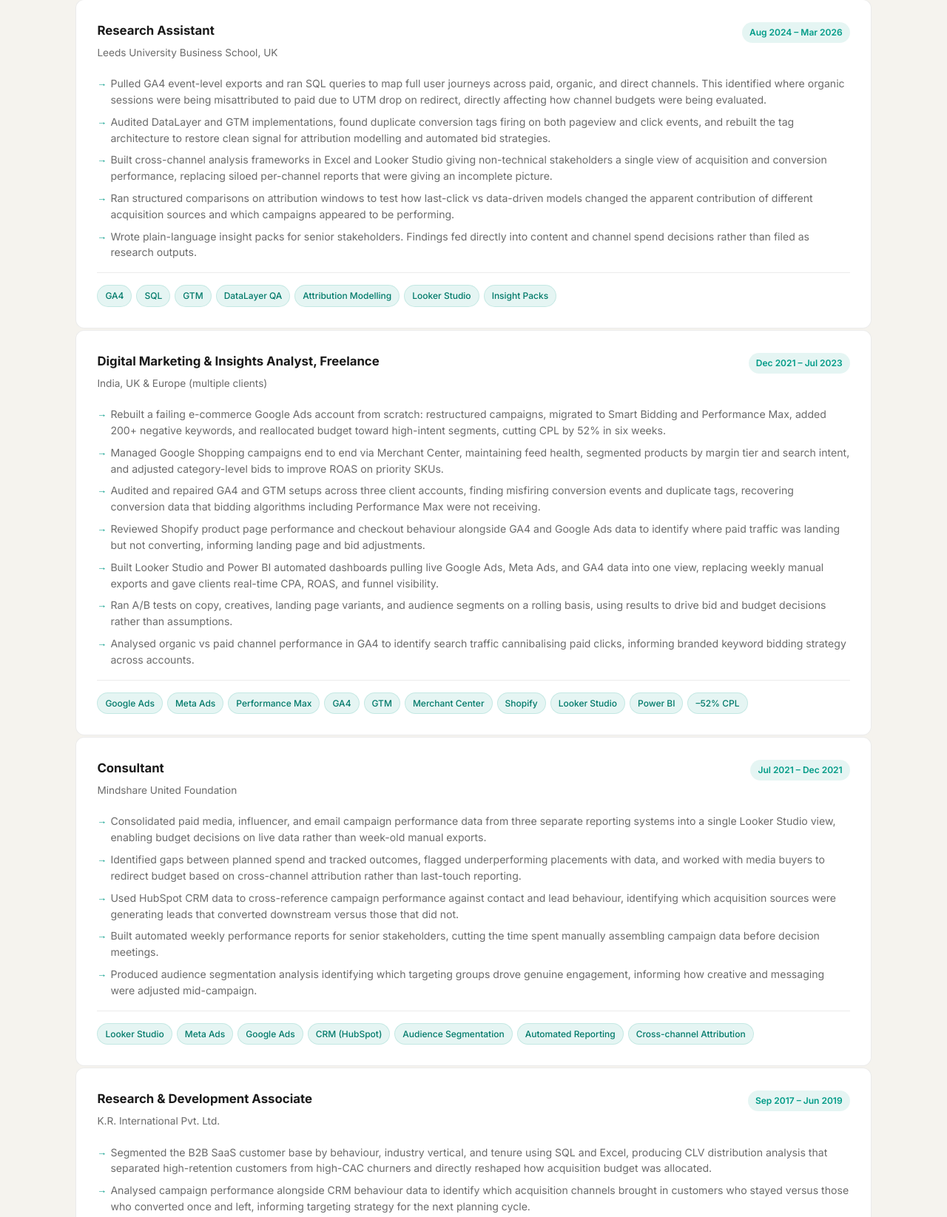
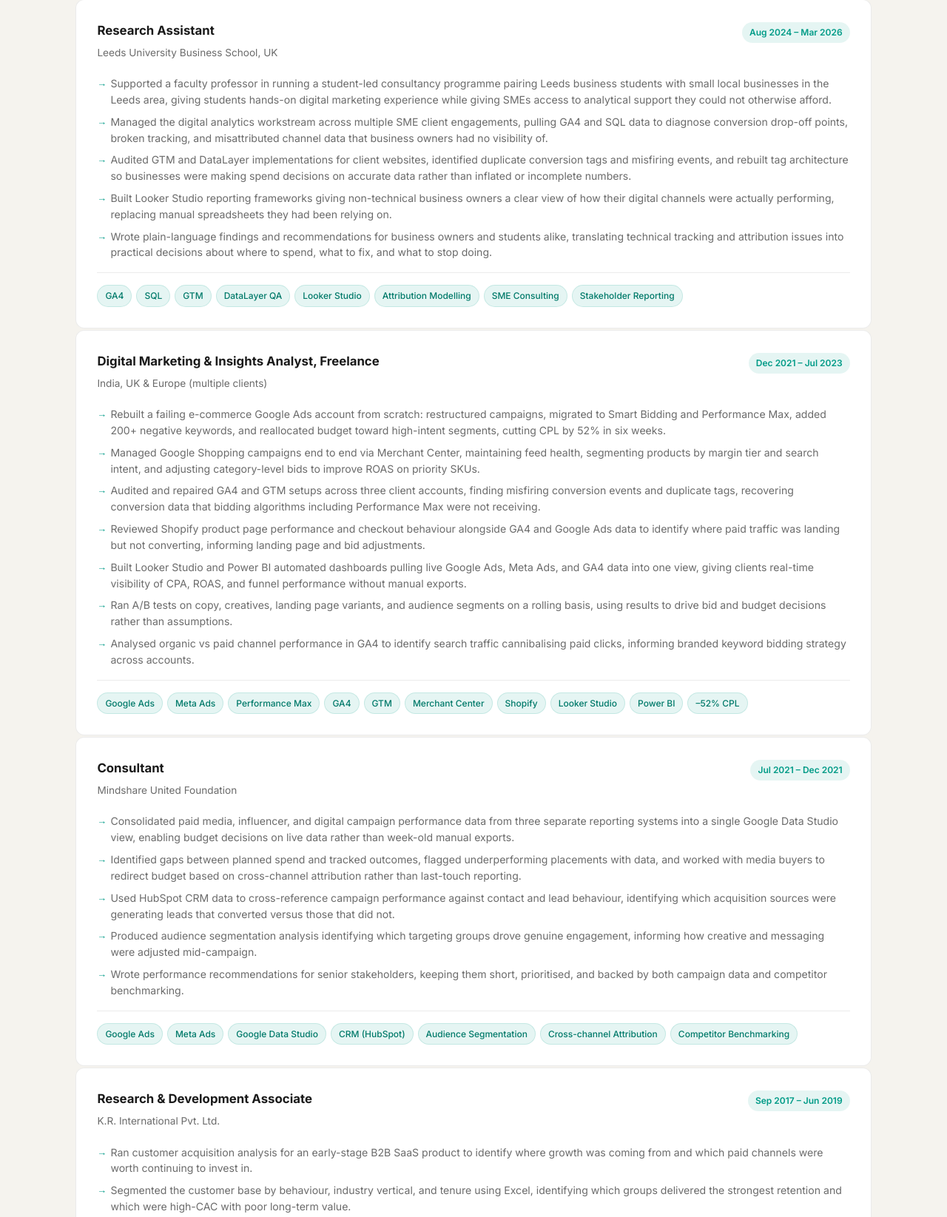
Before and after one commit to akshayrahar/akshayrahar.github.io, a plain HTML site: page index.html in a window 1280 px wide. Shown: the part 1972-3617 px from the top of the page at 74% size. Drawn offline with Linux system fonts and the light colour scheme.

Commit message:
Add files via upload

```diff
--- a/index.html
+++ b/index.html
@@ -906,19 +906,17 @@
         </div>
         <div class="exp-body">
           <ul class="exp-bullets">
-            <li>Pulled GA4 event-level exports and ran SQL queries to map full user journeys across paid, organic, and direct channels. This identified where organic sessions were being misattributed to paid due to UTM drop on redirect, directly affecting how channel budgets were being evaluated.</li>
-            <li>Audited DataLayer and GTM implementations, found duplicate conversion tags firing on both pageview and click events, and rebuilt the tag architecture to restore clean signal for attribution modelling and automated bid strategies.</li>
-            <li>Built cross-channel analysis frameworks in Excel and Looker Studio giving non-technical stakeholders a single view of acquisition and conversion performance, replacing siloed per-channel reports that were giving an incomplete picture.</li>
-            <li>Ran structured comparisons on attribution windows to test how last-click vs data-driven models changed the apparent contribution of different acquisition sources and which campaigns appeared to be performing.</li>
-            <li>Wrote plain-language insight packs for senior stakeholders. Findings fed directly into content and channel spend decisions rather than filed as research outputs.</li>
+            <li>Supported a faculty professor in running a student-led consultancy programme pairing Leeds business students with small local businesses in the Leeds area, giving students hands-on digital marketing experience while giving SMEs access to analytical support they could not otherwise afford.</li>
+            <li>Managed the digital analytics workstream across multiple SME client engagements, pulling GA4 and SQL data to diagnose conversion drop-off points, broken tracking, and misattributed channel data that business owners had no visibility of.</li>
+            <li>Audited GTM and DataLayer implementations for client websites, identified duplicate conversion tags and misfiring events, and rebuilt tag architecture so businesses were making spend decisions on accurate data rather than inflated or incomplete numbers.</li>
+            <li>Built Looker Studio reporting frameworks giving non-technical business owners a clear view of how their digital channels were actually performing, replacing manual spreadsheets they had been relying on.</li>
+            <li>Wrote plain-language findings and recommendations for business owners and students alike, translating technical tracking and attribution issues into practical decisions about where to spend, what to fix, and what to stop doing.</li>
           </ul>
           <div class="exp-skills-row">
-            <span class="tag">GA4</span><span class="tag">SQL</span><span class="tag">GTM</span><span class="tag">DataLayer QA</span><span class="tag">Attribution Modelling</span><span class="tag">Looker Studio</span><span class="tag">Insight Packs</span>
+            <span class="tag">GA4</span><span class="tag">SQL</span><span class="tag">GTM</span><span class="tag">DataLayer QA</span><span class="tag">Looker Studio</span><span class="tag">Attribution Modelling</span><span class="tag">SME Consulting</span><span class="tag">Stakeholder Reporting</span>
           </div>
         </div>
       </div>
-
-
 
       <!-- Freelance -->
       <div class="exp-item">
@@ -932,10 +930,10 @@
         <div class="exp-body">
           <ul class="exp-bullets">
             <li>Rebuilt a failing e-commerce Google Ads account from scratch: restructured campaigns, migrated to Smart Bidding and Performance Max, added 200+ negative keywords, and reallocated budget toward high-intent segments, cutting CPL by 52% in six weeks.</li>
-            <li>Managed Google Shopping campaigns end to end via Merchant Center, maintaining feed health, segmented products by margin tier and search intent, and adjusted category-level bids to improve ROAS on priority SKUs.</li>
+            <li>Managed Google Shopping campaigns end to end via Merchant Center, maintaining feed health, segmenting products by margin tier and search intent, and adjusting category-level bids to improve ROAS on priority SKUs.</li>
             <li>Audited and repaired GA4 and GTM setups across three client accounts, finding misfiring conversion events and duplicate tags, recovering conversion data that bidding algorithms including Performance Max were not receiving.</li>
             <li>Reviewed Shopify product page performance and checkout behaviour alongside GA4 and Google Ads data to identify where paid traffic was landing but not converting, informing landing page and bid adjustments.</li>
-            <li>Built Looker Studio and Power BI automated dashboards pulling live Google Ads, Meta Ads, and GA4 data into one view, replacing weekly manual exports and gave clients real-time CPA, ROAS, and funnel visibility.</li>
+            <li>Built Looker Studio and Power BI automated dashboards pulling live Google Ads, Meta Ads, and GA4 data into one view, giving clients real-time visibility of CPA, ROAS, and funnel performance without manual exports.</li>
             <li>Ran A/B tests on copy, creatives, landing page variants, and audience segments on a rolling basis, using results to drive bid and budget decisions rather than assumptions.</li>
             <li>Analysed organic vs paid channel performance in GA4 to identify search traffic cannibalising paid clicks, informing branded keyword bidding strategy across accounts.</li>
           </ul>
@@ -956,14 +954,14 @@
         </div>
         <div class="exp-body">
           <ul class="exp-bullets">
-            <li>Consolidated paid media, influencer, and email campaign performance data from three separate reporting systems into a single Looker Studio view, enabling budget decisions on live data rather than week-old manual exports.</li>
+            <li>Consolidated paid media, influencer, and digital campaign performance data from three separate reporting systems into a single Google Data Studio view, enabling budget decisions on live data rather than week-old manual exports.</li>
             <li>Identified gaps between planned spend and tracked outcomes, flagged underperforming placements with data, and worked with media buyers to redirect budget based on cross-channel attribution rather than last-touch reporting.</li>
-            <li>Used HubSpot CRM data to cross-reference campaign performance against contact and lead behaviour, identifying which acquisition sources were generating leads that converted downstream versus those that did not.</li>
-            <li>Built automated weekly performance reports for senior stakeholders, cutting the time spent manually assembling campaign data before decision meetings.</li>
+            <li>Used HubSpot CRM data to cross-reference campaign performance against contact and lead behaviour, identifying which acquisition sources were generating leads that converted versus those that did not.</li>
             <li>Produced audience segmentation analysis identifying which targeting groups drove genuine engagement, informing how creative and messaging were adjusted mid-campaign.</li>
+            <li>Wrote performance recommendations for senior stakeholders, keeping them short, prioritised, and backed by both campaign data and competitor benchmarking.</li>
           </ul>
           <div class="exp-skills-row">
-            <span class="tag">Looker Studio</span><span class="tag">Meta Ads</span><span class="tag">Google Ads</span><span class="tag">CRM (HubSpot)</span><span class="tag">Audience Segmentation</span><span class="tag">Automated Reporting</span><span class="tag">Cross-channel Attribution</span>
+            <span class="tag">Google Ads</span><span class="tag">Meta Ads</span><span class="tag">Google Data Studio</span><span class="tag">CRM (HubSpot)</span><span class="tag">Audience Segmentation</span><span class="tag">Cross-channel Attribution</span><span class="tag">Competitor Benchmarking</span>
           </div>
         </div>
       </div>
@@ -979,19 +977,21 @@
         </div>
         <div class="exp-body">
           <ul class="exp-bullets">
-            <li>Segmented the B2B SaaS customer base by behaviour, industry vertical, and tenure using SQL and Excel, producing CLV distribution analysis that separated high-retention customers from high-CAC churners and directly reshaped how acquisition budget was allocated.</li>
+            <li>Ran customer acquisition analysis for an early-stage B2B SaaS product to identify where growth was coming from and which paid channels were worth continuing to invest in.</li>
+            <li>Segmented the customer base by behaviour, industry vertical, and tenure using Excel, identifying which groups delivered the strongest retention and which were high-CAC with poor long-term value.</li>
             <li>Analysed campaign performance alongside CRM behaviour data to identify which acquisition channels brought in customers who stayed versus those who converted once and left, informing targeting strategy for the next planning cycle.</li>
-            <li>Mapped competitor gaps and underserved market segments, producing benchmarking analysis that identified where the product could be positioned more directly against weaker competitors.</li>
-            <li>Produced insight packs translating customer data findings into clear budget recommendations for non-technical growth leads, feeding directly into quarterly planning decisions.</li>
+            <li>Mapped competitor gaps and underserved market segments, producing benchmarking analysis that fed into how the product was positioned and where budget was focused.</li>
           </ul>
           <div class="exp-skills-row">
-            <span class="tag">SQL</span><span class="tag">Excel</span><span class="tag">Customer Segmentation</span><span class="tag">CLV Analysis</span><span class="tag">Market Research</span><span class="tag">Competitor Benchmarking</span><span class="tag">Insight Packs</span>
+            <span class="tag">Excel</span><span class="tag">Customer Segmentation</span><span class="tag">CLV Analysis</span><span class="tag">Campaign Analysis</span><span class="tag">Market Research</span><span class="tag">Competitor Benchmarking</span>
           </div>
         </div>
       </div>
 
     </div>
   </section>
+
+
 
   <!-- ── RESEARCH ──────────────────────────────────────────────────────── -->
   <section id="research" class="alt">
```
